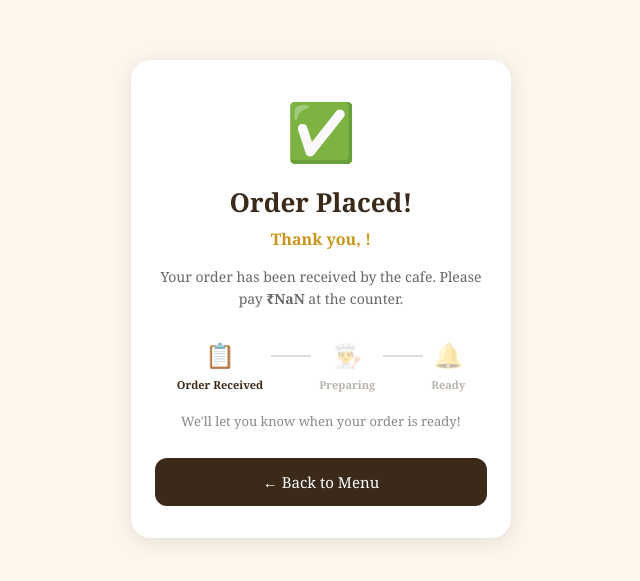
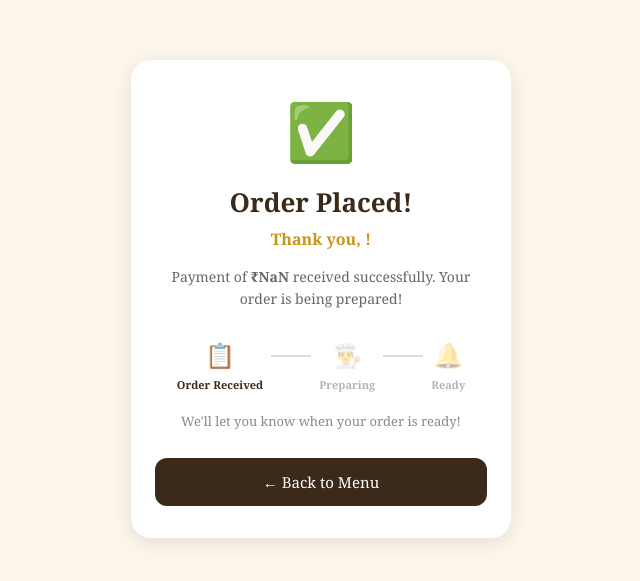
Before and after one commit to Akashsingha/chapter1-frontend, a React (Create React App) app: page /confirmed in a window 1280 px wide. Shown: the part 101-682 px from the top of the page, without its empty margins (319-959 px from the left). Built offline with nearby package versions, Linux system fonts and the light colour scheme; no server answers.

Commit message:
few changes

```diff
--- a/src/Cart.jsx
+++ b/src/Cart.jsx
@@ -32,6 +32,7 @@ function Cart({ cart, removeFromCart, decreaseQuantity, addToCart }) {
             state: {
               name: name,
               total: response.data.total,
+              payment: 'cash'
             },
           });
         });
@@ -55,6 +56,7 @@ function Cart({ cart, removeFromCart, decreaseQuantity, addToCart }) {
                 state: {
                   name: name,
                   total: res.data.total,
+                  payment: 'upi'
                 },
               });
             });
--- a/src/Confirmed.js
+++ b/src/Confirmed.js
@@ -4,7 +4,7 @@ import './Confirmed.css'
 function Confirmed() {
   const location = useLocation()
   const navigate = useNavigate()
-  const { name, total } = location.state || {}
+  const { name, total , payment } = location.state || {}
 
   return (
     <div className="confirmed-container">
@@ -12,10 +12,17 @@ function Confirmed() {
         <div className="confirmed-icon">✅</div>
         <h1>Order Placed!</h1>
         <p className="confirmed-name">Thank you, {name}!</p>
-        <p className="confirmed-message">
-          Your order has been received by the cafe.
-          Please pay <strong>₹{total / 100}</strong> at the counter.
-        </p>
+        {payment === "cash" ? (
+          <p className="confirmed-message">
+            Your order has been received by the cafe. Please pay{" "}
+            <strong>₹{total / 100}</strong> at the counter.
+          </p>
+        ) : (
+          <p className="confirmed-message">
+            Payment of <strong>₹{total / 100}</strong> received successfully.
+            Your order is being prepared!
+          </p>
+        )}
 
         <div className="confirmed-status">
           <div className="status-step active">
@@ -38,12 +45,12 @@ function Confirmed() {
           We'll let you know when your order is ready!
         </p>
 
-        <button className="back-home-btn" onClick={() => navigate('/')}>
+        <button className="back-home-btn" onClick={() => navigate("/")}>
           ← Back to Menu
         </button>
       </div>
     </div>
-  )
+  );
 }
 
 export default Confirmed
```
